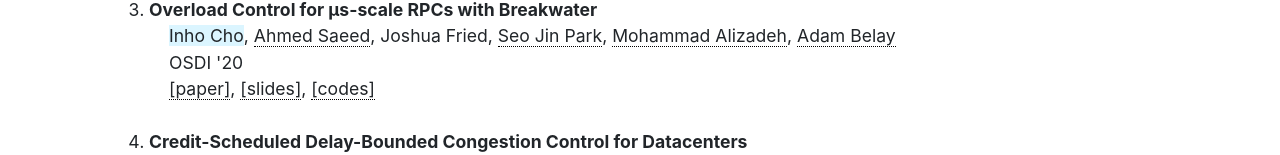
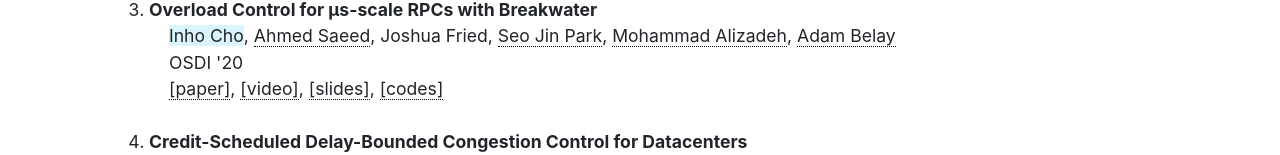
Before and after one commit to inhocho89/inhocho89.github.io, a plain HTML site: page index.html in a window 1280 px wide. Shown: the part 1076-1231 px from the top of the page. Drawn offline with nearby package versions, Linux system fonts and the light colour scheme.

Commit message:
Breakwater video added

```diff
--- a/index.html
+++ b/index.html
@@ -98,7 +98,7 @@
         <ul>
           <li> <span class="myname">Inho Cho</span>, <a href="https://saeed.github.io">Ahmed Saeed</a>, Joshua Fried, <a href="http://seojinpark.net">Seo Jin Park</a>, <a href="https://people.csail.mit.edu/alizadeh">Mohammad Alizadeh</a>, <a href="http://www.abelay.me">Adam Belay</a> </li>
           <li> OSDI '20 </li>
-          <li><a href="papers/osdi20overload.pdf">[paper]</a>, <a href="slides/osdi20breakwater.pdf">[slides]</a>, <a href="https://inhocho89.github.io/breakwater/">[codes]</a></li>
+          <li><a href="papers/osdi20overload.pdf">[paper]</a>, <a href="https://www.youtube.com/watch?v=-sXsEfnn5vA&t=68s">[video]</a>, <a href="slides/osdi20breakwater.pdf">[slides]</a>, <a href="https://inhocho89.github.io/breakwater/">[codes]</a></li>
         </ul>
       </li>
       <li class="pub-article"><strong>Credit-Scheduled Delay-Bounded Congestion Control for Datacenters</strong>
```
